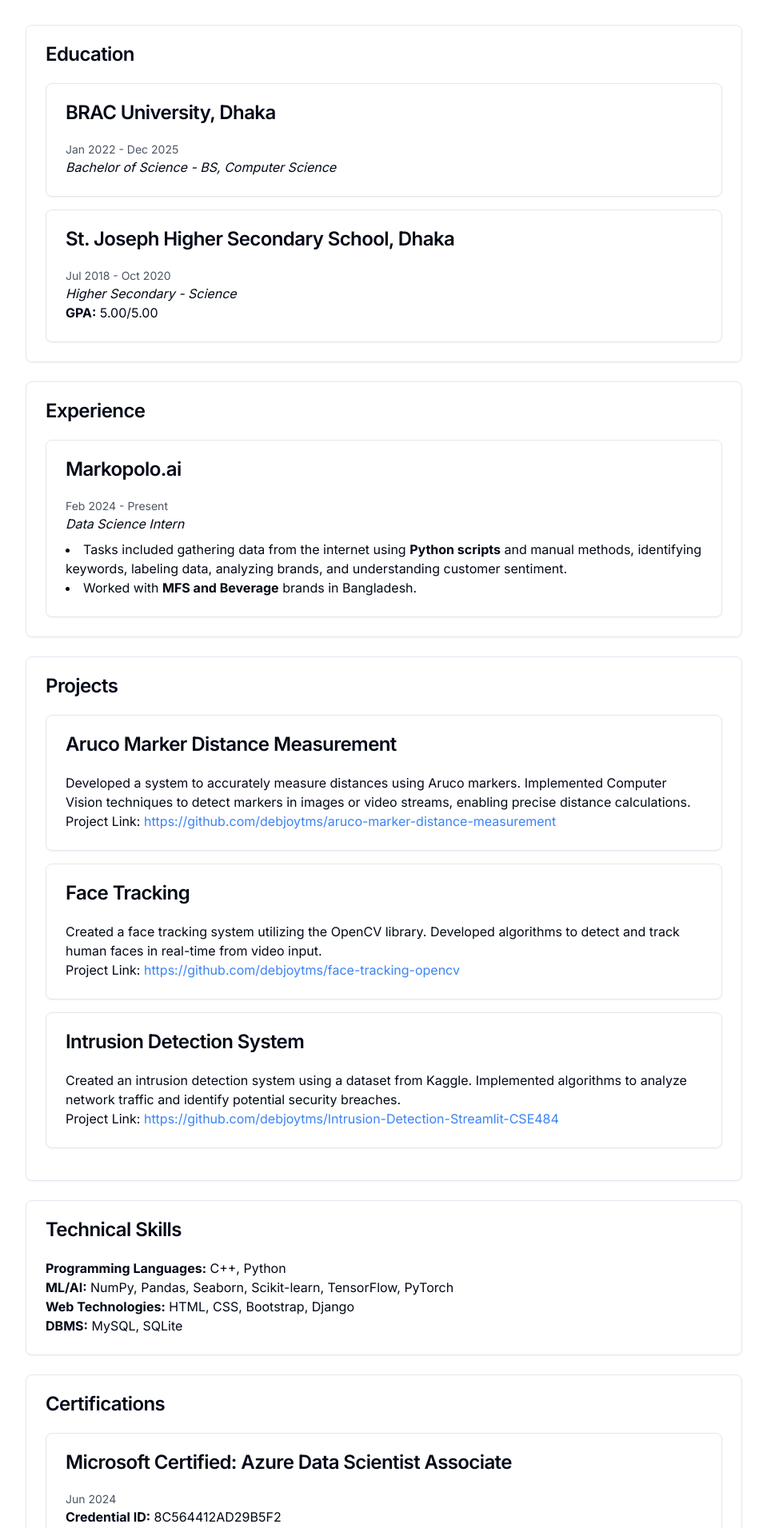
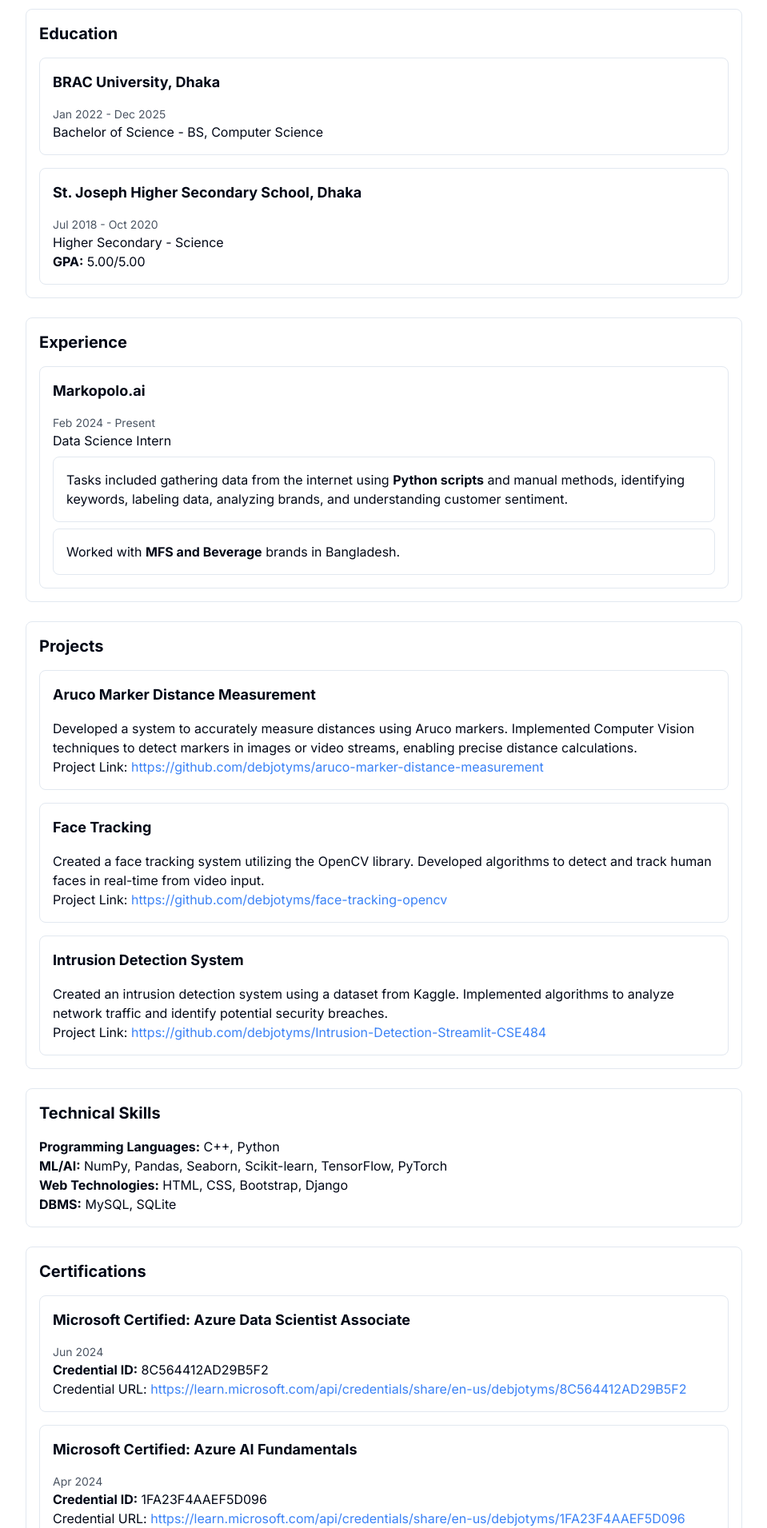
Before and after one commit to debjotyms/debjotyms.github.io, a Next.js app: page /cv in a window 1280 px wide. Shown: the part 489-2400 px from the top of the page at 80% size, without its empty margins (160-1119 px from the left). Built offline with nearby package versions, Linux system fonts and the light colour scheme.

Commit message:
fix: Changed the card format

```diff
--- a/src/app/cv/page.tsx
+++ b/src/app/cv/page.tsx
@@ -1,14 +1,8 @@
-'use client';
+"use client";
 
-import React from 'react';
-import {
-  Card,
-  CardHeader,
-  CardTitle,
-  CardContent,
-} from '@/components/ui/card';
-import { Button } from '@/components/ui/button';
-import { FaDownload, FaGithub, FaLinkedin, FaEnvelope } from "react-icons/fa";
+import {Button} from "@/components/ui/button";
+import React from "react";
+import {FaDownload, FaGithub, FaLinkedin, FaEnvelope} from "react-icons/fa";
 
 const CVPage = () => {
   return (
@@ -22,119 +16,126 @@
           </Button>
         </a>
       </div>
-
       {/* Header with Links */}
       <div className="flex justify-center space-x-6">
-        <a href="https://github.com/debjoytms" target="_blank" rel="noopener noreferrer">
+        <a href="https://github.com/debjotyms" target="_blank" rel="noopener noreferrer">
           <FaGithub size={30} />
         </a>
-        <a href="https://linkedin.com/in/debjoytms" target="_blank" rel="noopener noreferrer">
+        <a href="https://linkedin.com/in/debjotyms" target="_blank" rel="noopener noreferrer">
           <FaLinkedin size={30} />
         </a>
-        <a href="mailto:debjoytms@gmail.com">
+        <a href="mailto:debjotyms@gmail.com">
           <FaEnvelope size={30} />
         </a>
       </div>
-
       {/* Profile Section */}
-      <Card>
-        <CardHeader>
-          <CardTitle>Profile</CardTitle>
-        </CardHeader>
-        <CardContent>
+      <div className="border rounded-lg p-4">
+        <div className=" pb-2 mb-2">
+          <h2 className="text-xl font-bold">Profile</h2>
+        </div>
+        <div>
           <p>
-            In my second year of college, I became interested in <strong>Machine Learning</strong>. Since then, along with other development practices, I&#39;ve been teaching myself AI and ML. Additionally, I practice regularly on <strong>LeetCode</strong>. I am interested in <strong>Computer Vision, LLMs, and Predictive Analysis</strong>, and I&#39;ve successfully completed several projects in these areas. Furthermore, I have a solid understanding of <strong>cloud concepts</strong> and hands-on experience with <strong>Microsoft Azure</strong>. I am also <strong>2x cloud certified</strong>, holding the <strong>DP-100: Microsoft Azure Data Scientist Associate</strong> certification. To complement this, I utilize version control systems like <strong>Git and GitHub</strong> to manage my projects efficiently. I also have a <strong>YouTube Channel</strong> and <strong>Personal Blog</strong> where I try to share everything I learn.
+            In my second year of college, I became interested in <strong>Machine Learning</strong>. Since then, along
+            with other development practices, I&#39;ve been teaching myself AI and ML. Additionally, I practice
+            regularly on <strong>LeetCode</strong>. I am interested in{" "}
+            <strong>Computer Vision, LLMs, and Predictive Analysis</strong>, and I&#39;ve successfully completed several
+            projects in these areas. Furthermore, I have a solid understanding of <strong>cloud concepts</strong> and
+            hands-on experience with <strong>Microsoft Azure</strong>. I am also <strong>2x cloud certified</strong>,
+            holding the <strong>DP-100: Microsoft Azure Data Scientist Associate</strong> certification. To complement
+            this, I utilize version control systems like <strong>Git and GitHub</strong> to manage my projects
+            efficiently. I also have a <strong>YouTube Channel</strong> and <strong>Personal Blog</strong> where I try
+            to share everything I learn.
           </p>
-        </CardContent>
-      </Card>
-
-      {/* Nested Card Sections */}
+        </div>
+      </div>
+      {/* Nested Sections */}
       <div className="space-y-6">
         {/* Education Section */}
-        <Card>
-          <CardHeader>
-            <CardTitle>Education</CardTitle>
-          </CardHeader>
-          <CardContent>
-            <Card className="mb-4">
-              <CardHeader>
-                <CardTitle>BRAC University, Dhaka</CardTitle>
-              </CardHeader>
-              <CardContent>
+        <div className="border rounded-lg p-4">
+          <div className=" pb-2 mb-2">
+            <h2 className="text-xl font-bold">Education</h2>
+          </div>
+          <div className="mb-4 border rounded-lg p-4">
+            <div className=" pb-2 mb-2">
+              <h3 className="text-lg font-bold">BRAC University, Dhaka</h3>
+            </div>
+            <div>
               <p className="text-sm text-gray-600">Jan 2022 - Dec 2025</p>
-                <p><em>Bachelor of Science - BS, Computer Science</em></p>
-              </CardContent>
-            </Card>
-            <Card>
-              <CardHeader>
-                <CardTitle>St. Joseph Higher Secondary School, Dhaka</CardTitle>
-              </CardHeader>
-              <CardContent>
+              <p>Bachelor of Science - BS, Computer Science</p>
+            </div>
+          </div>
+          <div className="border rounded-lg p-4">
+            <div className=" pb-2 mb-2">
+              <h3 className="text-lg font-bold">St. Joseph Higher Secondary School, Dhaka</h3>
+            </div>
+            <div>
               <p className="text-sm text-gray-600">Jul 2018 - Oct 2020</p>
-                <p><em>Higher Secondary - Science</em></p>
-                <p><strong>GPA:</strong> 5.00/5.00</p>
-              </CardContent>
-            </Card>
-          </CardContent>
-        </Card>
+              <p>Higher Secondary - Science</p>
+              <p>
+                <strong>GPA:</strong> 5.00/5.00
+              </p>
+            </div>
+          </div>
+        </div>
 
         {/* Experience Section */}
-        <Card>
-          <CardHeader>
-            <CardTitle>Experience</CardTitle>
-          </CardHeader>
-          <CardContent>
-            <Card>
-              <CardHeader>
-                <CardTitle>Markopolo.ai</CardTitle>
-              </CardHeader>
-              <CardContent>
+        <div className="border rounded-lg p-4">
+          <div className=" pb-2 mb-2">
+            <h2 className="text-xl font-bold">Experience</h2>
+          </div>
+          <div className="border rounded-lg p-4">
+            <div className=" pb-2 mb-2">
+              <h3 className="text-lg font-bold">Markopolo.ai</h3>
+            </div>
+            <div>
               <p className="text-sm text-gray-600">Feb 2024 - Present</p>
-                <p><em>Data Science Intern</em></p>
-                <ul className="list-disc list-inside mt-2">
-                  <li>
-                    Tasks included gathering data from the internet using <strong>Python scripts</strong> and manual methods, identifying keywords, labeling data, analyzing brands, and understanding customer sentiment.
-                  </li>
-                  <li>
+              <p>Data Science Intern</p>
+              <div className="mt-2 border rounded-lg p-4">
+                <p>
+                  Tasks included gathering data from the internet using <strong>Python scripts</strong> and manual
+                  methods, identifying keywords, labeling data, analyzing brands, and understanding customer sentiment.
+                </p>
+              </div>
+              <div className="mt-2 border rounded-lg p-4">
+                <p>
                   Worked with <strong>MFS and Beverage</strong> brands in Bangladesh.
-                  </li>
-                </ul>
-              </CardContent>
-            </Card>
-          </CardContent>
-        </Card>
+                </p>
+              </div>
+            </div>
+          </div>
+        </div>
 
         {/* Projects Section */}
-        <Card>
-          <CardHeader>
-            <CardTitle>Projects</CardTitle>
-          </CardHeader>
-          <CardContent>
+        <div className="border rounded-lg p-4">
+          <div className=" pb-2 mb-2">
+            <h2 className="text-xl font-bold">Projects</h2>
+          </div>
+          <div className="space-y-4">
             {[
               {
                 title: "Aruco Marker Distance Measurement",
                 description:
                   "Developed a system to accurately measure distances using Aruco markers. Implemented Computer Vision techniques to detect markers in images or video streams, enabling precise distance calculations.",
-                link: "https://github.com/debjoytms/aruco-marker-distance-measurement",
+                link: "https://github.com/debjotyms/aruco-marker-distance-measurement",
               },
               {
                 title: "Face Tracking",
                 description:
                   "Created a face tracking system utilizing the OpenCV library. Developed algorithms to detect and track human faces in real-time from video input.",
-                link: "https://github.com/debjoytms/face-tracking-opencv",
+                link: "https://github.com/debjotyms/face-tracking-opencv",
               },
               {
                 title: "Intrusion Detection System",
                 description:
                   "Created an intrusion detection system using a dataset from Kaggle. Implemented algorithms to analyze network traffic and identify potential security breaches.",
-                link: "https://github.com/debjoytms/Intrusion-Detection-Streamlit-CSE484",
+                link: "https://github.com/debjotyms/Intrusion-Detection-Streamlit-CSE484",
               },
             ].map((project, index) => (
-              <Card className="mb-4" key={index}>
-                <CardHeader>
-                  <CardTitle>{project.title}</CardTitle>
-                </CardHeader>
-                <CardContent>
+              <div className="border rounded-lg p-4 mb-4" key={index}>
+                <div className=" pb-2 mb-2">
+                  <h3 className="text-lg font-bold">{project.title}</h3>
+                </div>
+                <div>
                   <p>{project.description}</p>
                   <p>
                     Project Link:{" "}
@@ -142,48 +143,55 @@
                       href={project.link}
                       className="text-blue-500 hover:underline"
                       target="_blank"
-                      rel="noopener noreferrer"
-                    >
+                      rel="noopener noreferrer">
                       {project.link}
                     </a>
                   </p>
-                </CardContent>
-              </Card>
+                </div>
+              </div>
             ))}
-          </CardContent>
-        </Card>
+          </div>
+        </div>
 
         {/* Technical Skills Section */}
-        <Card>
-          <CardHeader>
-            <CardTitle>Technical Skills</CardTitle>
-          </CardHeader>
-          <CardContent>
-            <p><strong>Programming Languages:</strong> C++, Python</p>
-            <p><strong>ML/AI:</strong> NumPy, Pandas, Seaborn, Scikit-learn, TensorFlow, PyTorch</p>
-            <p><strong>Web Technologies:</strong> HTML, CSS, Bootstrap, Django</p>
-            <p><strong>DBMS:</strong> MySQL, SQLite</p>
-          </CardContent>
-        </Card>
+        <div className="border rounded-lg p-4">
+          <div className=" pb-2 mb-2">
+            <h2 className="text-xl font-bold">Technical Skills</h2>
+          </div>
+          <div>
+            <p>
+              <strong>Programming Languages:</strong> C++, Python
+            </p>
+            <p>
+              <strong>ML/AI:</strong> NumPy, Pandas, Seaborn, Scikit-learn, TensorFlow, PyTorch
+            </p>
+            <p>
+              <strong>Web Technologies:</strong> HTML, CSS, Bootstrap, Django
+            </p>
+            <p>
+              <strong>DBMS:</strong> MySQL, SQLite
+            </p>
+          </div>
+        </div>
 
         {/* Certifications Section */}
-        <Card>
-          <CardHeader>
-            <CardTitle>Certifications</CardTitle>
-          </CardHeader>
-          <CardContent>
+        <div className="border rounded-lg p-4">
+          <div className=" pb-2 mb-2">
+            <h2 className="text-xl font-bold">Certifications</h2>
+          </div>
+          <div className="space-y-4">
             {[
               {
                 title: "Microsoft Certified: Azure Data Scientist Associate",
                 date: "Jun 2024",
                 id: "8C564412AD29B5F2",
-                url: "https://learn.microsoft.com/api/credentials/share/en-us/debjoytms/8C564412AD29B5F2",
+                url: "https://learn.microsoft.com/api/credentials/share/en-us/debjotyms/8C564412AD29B5F2",
               },
               {
                 title: "Microsoft Certified: Azure AI Fundamentals",
                 date: "Apr 2024",
                 id: "1FA23F4AAEF5D096",
-                url: "https://learn.microsoft.com/api/credentials/share/en-us/debjoytms/1FA23F4AAEF5D096",
+                url: "https://learn.microsoft.com/api/credentials/share/en-us/debjotyms/1FA23F4AAEF5D096",
               },
               {
                 title: "GitHub Foundations",
@@ -191,56 +199,119 @@
                 url: "https://www.credly.com/go/7QpDtNlH",
               },
             ].map((cert, index) => (
-              <Card className="mb-4" key={index}>
-                <CardHeader>
-                  <CardTitle>{cert.title}</CardTitle>
-                </CardHeader>
-                <CardContent>
+              <div className="border rounded-lg p-4 mb-4" key={index}>
+                <div className=" pb-2 mb-2">
+                  <h3 className="text-lg font-bold">{cert.title}</h3>
+                </div>
+                <div>
                   <p className="text-sm text-gray-600">{cert.date}</p>
-                  <p><strong>Credential ID:</strong> {cert.id || "N/A"}</p>
+                  <p>
+                    <strong>Credential ID:</strong> {cert.id || "N/A"}
+                  </p>
                   <p>
                     Credential URL:{" "}
                     <a
                       href={cert.url}
                       className="text-blue-500 hover:underline"
                       target="_blank"
-                      rel="noopener noreferrer"
-                    >
+                      rel="noopener noreferrer">
                       {cert.url}
                     </a>
                   </p>
-                </CardContent>
-              </Card>
+                </div>
+              </div>
             ))}
-          </CardContent>
-        </Card>
+          </div>
+        </div>
+
+        {/* Volunteering Section */}
+        <div className="border rounded-lg p-4">
+          <h2 className="text-xl font-bold flex items-center mb-4">Volunteering</h2>
+          <div className="space-y-4">
+            {[
+              {
+                title: "Microsoft Learn Student Ambassador",
+                role: "Community Leader",
+                date: "Jan 2023 – Present",
+                description:
+                  "As a Microsoft Learn Student Ambassador, I help students create robust tech communities, develop technical and career skills, and organize learning events.",
+                linkText: "Microsoft Profile",
+                linkUrl:
+                  "https://mvp.microsoft.com/en-US/studentambassadors/profile/244eb950-2577-4b5e-b71e-fadeb6c2265b",
+              },
+              {
+                title: "DevChangeMakers",
+                role: "Community Manager",
+                date: "Apr 2023 – May 2024",
+                description:
+                  "Facilitated collaboration, organized events, and cultivated a supportive environment for students to learn and grow together.",
+                linkText: "Facebook Group",
+                linkUrl: "https://www.facebook.com/groups/718399220046600",
+              },
+              {
+                title: "TensorFlow User Group Bangladesh",
+                role: "Co-organizer",
+                date: "May 2023 – May 2024",
+                description:
+                  "Supported the TensorFlow User Group in hosting events and sharing knowledge about TensorFlow applications and advancements.",
+                linkText: "TensorFlow Group",
+                linkUrl: "https://www.facebook.com/groups/178663161076600",
+              },
+              {
+                title: "Josephite Math Club",
+                role: "Graphic Designer",
+                date: "Aug 2018 – Oct 2019",
+                description:
+                  "Designed posters for events like the Josephite Math Mania 2018. A 1x1 version of my poster was featured in the renowned newspaper Prothom Alo.",
+                linkText: "Math Club",
+                linkUrl: "https://www.facebook.com/2015JMC",
+              },
+            ].map((volunteer, index) => (
+              <div className="border rounded-lg p-4" key={index}>
+                <h3 className="text-lg font-bold mb-2">{volunteer.title}</h3>
+                <p className="text-sm text-gray-600">
+                  {volunteer.role} | {volunteer.date}
+                </p>
+                <p>{volunteer.description}</p>
+                <p>
+                  {volunteer.linkText}:{" "}
+                  <a
+                    href={volunteer.linkUrl}
+                    target="_blank"
+                    rel="noopener noreferrer"
+                    className="text-blue-500 hover:underline">
+                    {volunteer.linkText}
+                  </a>
+                </p>
+              </div>
+            ))}
+          </div>
+        </div>
 
         {/* Achievements Section */}
-        <Card>
-          <CardHeader>
-            <CardTitle>Achievements</CardTitle>
-          </CardHeader>
-          <CardContent>
+        <div className="border rounded-lg p-4">
+          <div className=" pb-2 mb-2">
+            <h2 className="text-xl font-bold">Achievements</h2>
+          </div>
           <div className="space-y-4">
-              <Card>
-                <CardHeader>
-                  <CardTitle>The Duke of Edinburgh&#39;s International Award</CardTitle>
-                </CardHeader>
-                <CardContent>
+            <div className="border rounded-lg p-4">
+              <div className=" pb-2 mb-2">
+                <h3 className="text-lg font-bold">The Duke of Edinburgh&#39;s International Award</h3>
+              </div>
+              <div>
                 <p>Bronze Standard - 2023</p>
-                </CardContent>
-              </Card>
-              <Card>
-                <CardHeader>
-                  <CardTitle>Bangladesh Olympiad in Informatics (BDIO)</CardTitle>
-                </CardHeader>
-                <CardContent>
+              </div>
+            </div>
+            <div className="border rounded-lg p-4">
+              <div className=" pb-2 mb-2">
+                <h3 className="text-lg font-bold">Bangladesh Olympiad in Informatics (BDIO)</h3>
+              </div>
+              <div>
                 <p>National Level Top 20 - 2019</p>
-                </CardContent>
-              </Card>
               </div>
-          </CardContent>
-        </Card>
+            </div>
+          </div>
+        </div>
       </div>
       <div className="py-1"></div> {/* Extra space */}
     </div>
```
Lines whose indentation alone changed are shown as unchanged.
